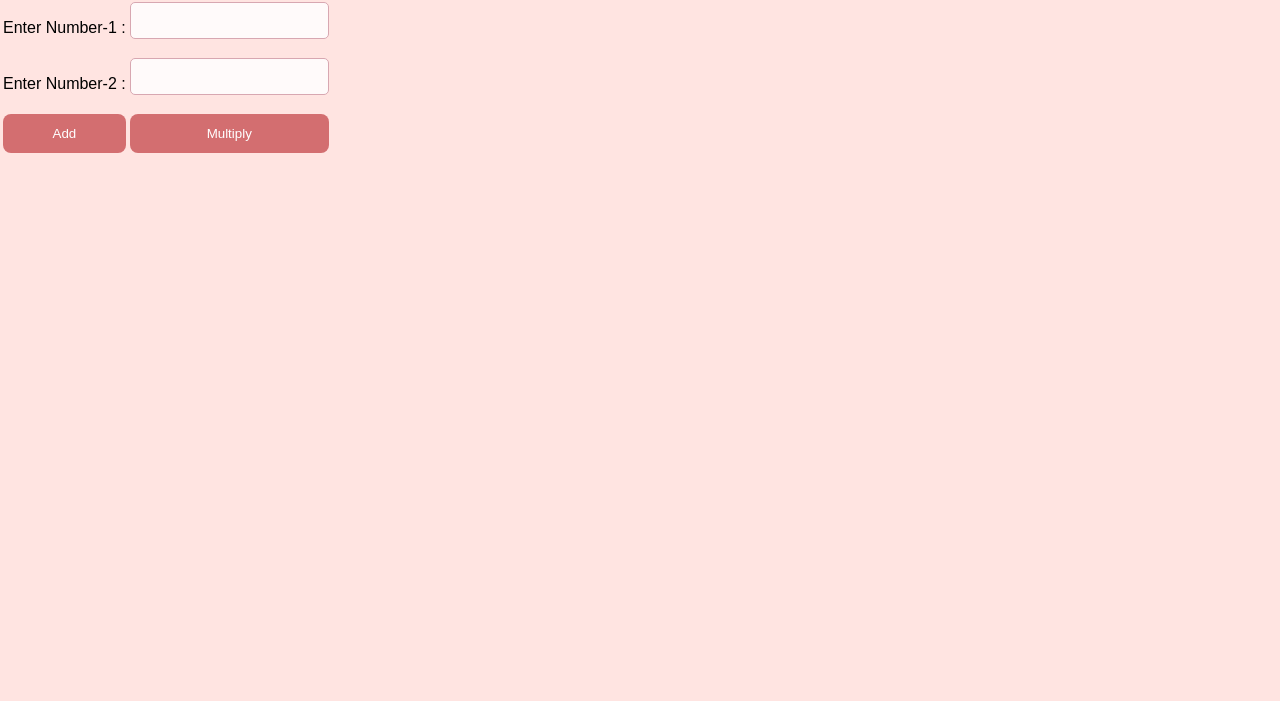
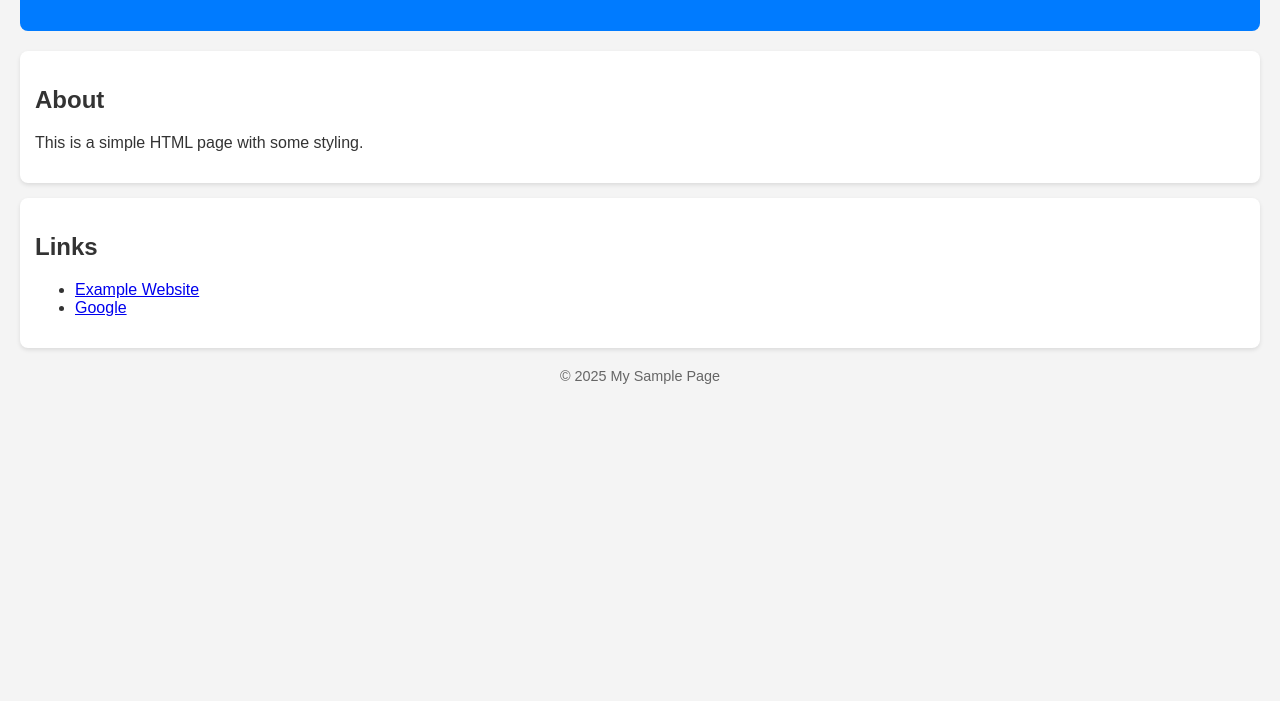
Before and after one commit to vadte-vaishnavi/2400031828, a plain HTML site: page index.html in a window 1280 px wide. Shown: the part 99-800 px from the top of the page. Drawn offline with Linux system fonts and the light colour scheme.

Commit message:
Update index.html

```diff
--- a/index.html
+++ b/index.html
@@ -1,133 +1,65 @@
-# 2400031828
-
-<html>
-<head>
-                 <h1> Simple Caliculator </h1>
-</head>
-  <body>
-         <form>
-               <table>
-             <tr>
-                 <td>Enter Number-1 : </td>
-             <td><input type="text" id="num1"></td>
-             </tr>
-             <tr>
-                 <td>Enter Number-2 : </td>
-             <td><input type="text" id="num2"></td>
-             </tr>
-             <tr>
-             <td><button type="button" onclick="add()">Add </button></td>
-             <td><button type="button" onclick="multiply()">Multiply </button></td>
-           </tr>
-             </table>
-          </form>
-             <div id="result"> </div>
-          <script>
-             function getInputValues(){
-               const n1 = parseFloat(document.getElementById('num1').value);
-               const n2 = parseFloat(document.getElementById('num2').value);
-               return [n1,n2]
-               }
-            function add(){
-               const [n1,n2] = getInputValues();
-               if(isNaN(n1)||isNaN(n2)){
-               document.getElementById('result').innerHTML="<b>Invalid Input, Enter the correct Input </b>";
-               return;
-               }
-               const sum = n1+n2;
-               document.getElementById('result').innerHTML=<b>The Sum is ${sum}</b>;
-
-               }
-               function multiply(){
-               const [n1,n2]= getInputValues();
-               if(isNaN(n1)||isNaN(n2)){
-               document.getElementById('result').innerHTML="<b>Invalid Input, Enter the correct Input </b>";
-               return;
-               }
-               const product = n1*n2;
-               document.getElementById('result').innerHTML=The product is ${product};
-               }
-               function substract(){
-               const [n1,n2] = getInputValues();
-               if(isNaN(n1)||isNaN(n2)){
-               document.getElementById('result').innerHTML="<b>Invalid Input, Enter the correct Input </b>";
-               return;
-               const difference = n1-n2;
-               document.getElementById('result').innerHTML=Yhe product is ${difference};
-               }
-               function division(){
-               const [n1,n2]= getInputValues();
-               if(isNaN(n1)||isNaN(n2)){
-               document.getElementById('result').innerHTML="<b>Invalid Input, Enter the correct Input </b>";
-               return;
-               }
-               const quotient = n1/n2;
-               document,getElementById('result').innerHTML=Yhe product is ${quotient};
-               }
-
-        </script>
-        </body>
-
-    </html>
-
-
 <!DOCTYPE html>
 <html lang="en">
 <head>
   <meta charset="UTF-8">
-  <title>Student Registration Form</title>
+  <meta name="viewport" content="width=device-width, initial-scale=1.0">
+  <title>Sample HTML Page</title>
   <style>
     body {
       font-family: Arial, sans-serif;
-      background-color: #ffe4e1; /* misty pink */
-      margin: 0;
-      padding: 0;
-    }
-    .container {
-      background-color: #fff0f5;
-      max-width: 600px;
-      margin: 50px auto;
-      padding: 30px;
-      border-radius: 15px;
-      box-shadow: 0 4px 10px rgba(0,0,0,0.1);
-    }
-    h2 {
-      text-align: center;
-      color: #d36e70;
-    }
-    label {
-      display: block;
-      margin: 10px 0 5px;
+      margin: 20px;
+      background-color: #f4f4f4;
       color: #333;
     }
-    input[type="text"],
-    input[type="tel"],
-    input[type="email"],
-    input[type="date"],
-    textarea,
-    select {
-      width: 100%;
-      padding: 10px;
+    header {
+      background: #007BFF;
+      color: white;
+      padding: 15px;
+      text-align: center;
+      border-radius: 8px;
+    }
+    main {
+      margin-top: 20px;
+    }
+    section {
+      background: white;
+      padding: 15px;
       margin-bottom: 15px;
-      border: 1px solid #d8a7b1;
-      border-radius: 5px;
-      background-color: #fffafa;
+      border-radius: 8px;
+      box-shadow: 0 2px 4px rgba(0,0,0,0.1);
     }
-    input[type="file"] {
-      margin-bottom: 15px;
-    }
-    button {
-      background-color: #d36e70;
-      color: white;
-      padding: 12px 20px;
-      border: none;
-      border-radius: 8px;
-      cursor: pointer;
-      width: 100%;
-    }
-    button:hover {
-      background-color: #c05660;
+    footer {
+      text-align: center;
+      margin-top: 20px;
+      font-size: 0.9em;
+      color: #666;
     }
   </style>
 </head>
 <body>
+
+  <header>
+    <h1>Welcome to My Sample Page</h1>
+  </header>
+
+  <main>
+    <section>
+      <h2>About</h2>
+      <p>This is a simple HTML page with some styling.</p>
+    </section>
+
+    <section>
+      <h2>Links</h2>
+      <ul>
+        <li><a href="https://www.example.com">Example Website</a></li>
+        <li><a href="https://www.google.com">Google</a></li>
+      </ul>
+    </section>
+  </main>
+
+  <footer>
+    &copy; 2025 My Sample Page
+  </footer>
+
+</body>
+</html>
```
